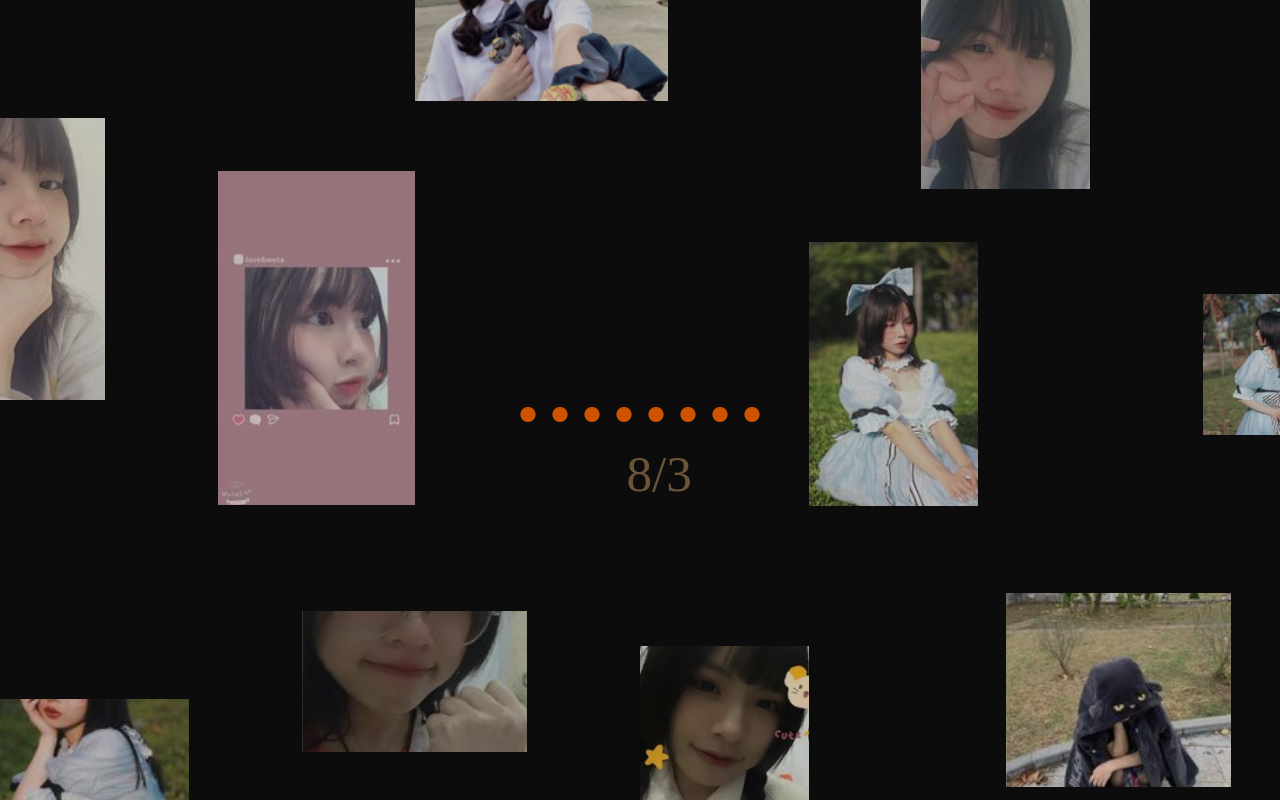
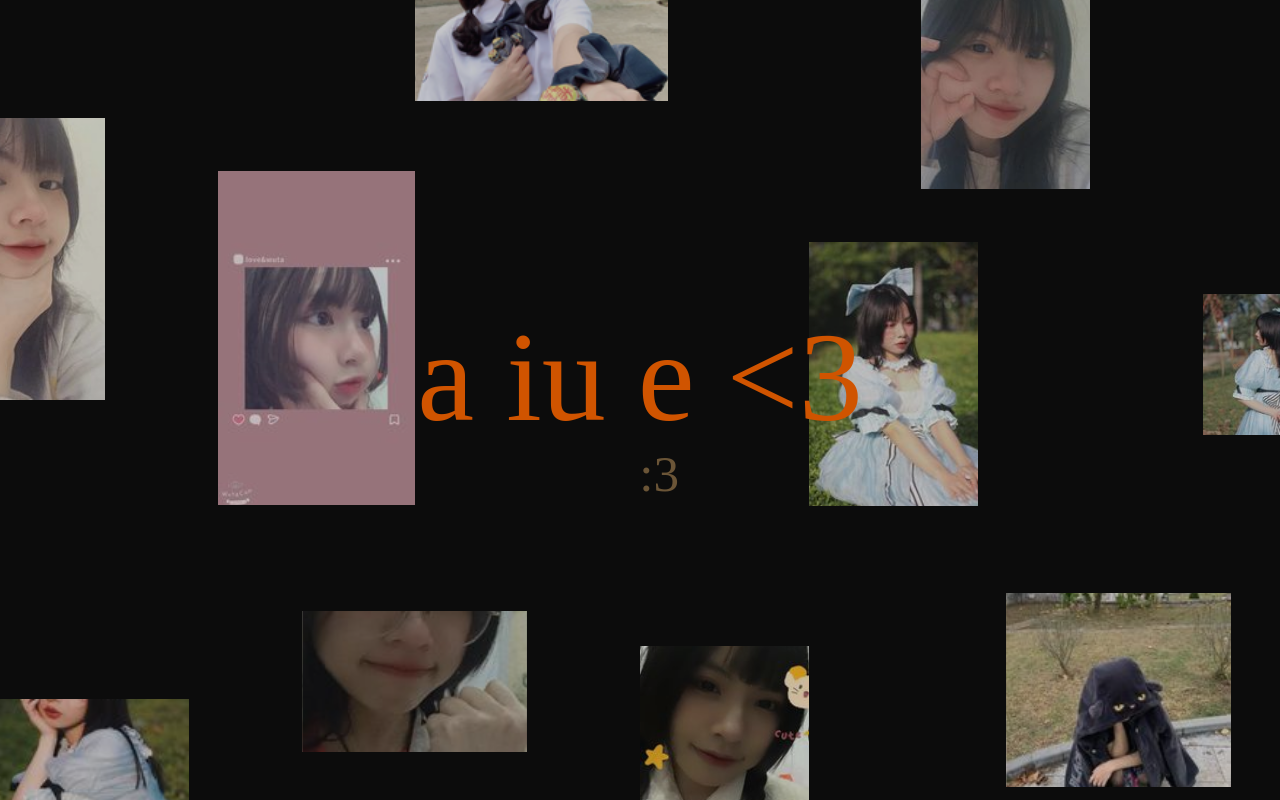
Before and after one commit to antran-221/fontend, a plain HTML site: page index.html in a window 1280 px wide. Drawn offline with Linux system fonts and the light colour scheme; a web font is replaced by a local one.

Commit message:
Update index.html

```diff
--- a/index.html
+++ b/index.html
@@ -3,7 +3,7 @@
 	<head>
 		<meta charset="UTF-8">
 		<meta name="viewport" content="width=device-width, initial-scale=1">
-		<title>Chúc mừng 8/3</title>
+		<title>Hellu eiu :3</title>
 		<link rel="shortcut icon" href="./rose.png">
 		<link rel="stylesheet" href="https://use.typekit.net/eqx3jwb.css">
 		<link rel="stylesheet" type="text/css" href="./style.css">
@@ -36,10 +36,10 @@ supportsCssVars() || alert("Please view this demo in a modern browser that suppo
 					<div class="grid__item pos-10"><div class="grid__item-img" style="background-image:url(./img/img10.jpg);" class="hover"></div></div>
 				</div>
                 <h2 class="content__title no-select">
-					<span>........</span>
+					<span>a iu e <3</span>
 				</h2>
 				<h2 class="content__title no-select">
-					<span class="content__title-sub">8/3</span>
+					<span class="content__title-sub">:3</span>
 				</h2>
 			</div>
 		</main>
```
